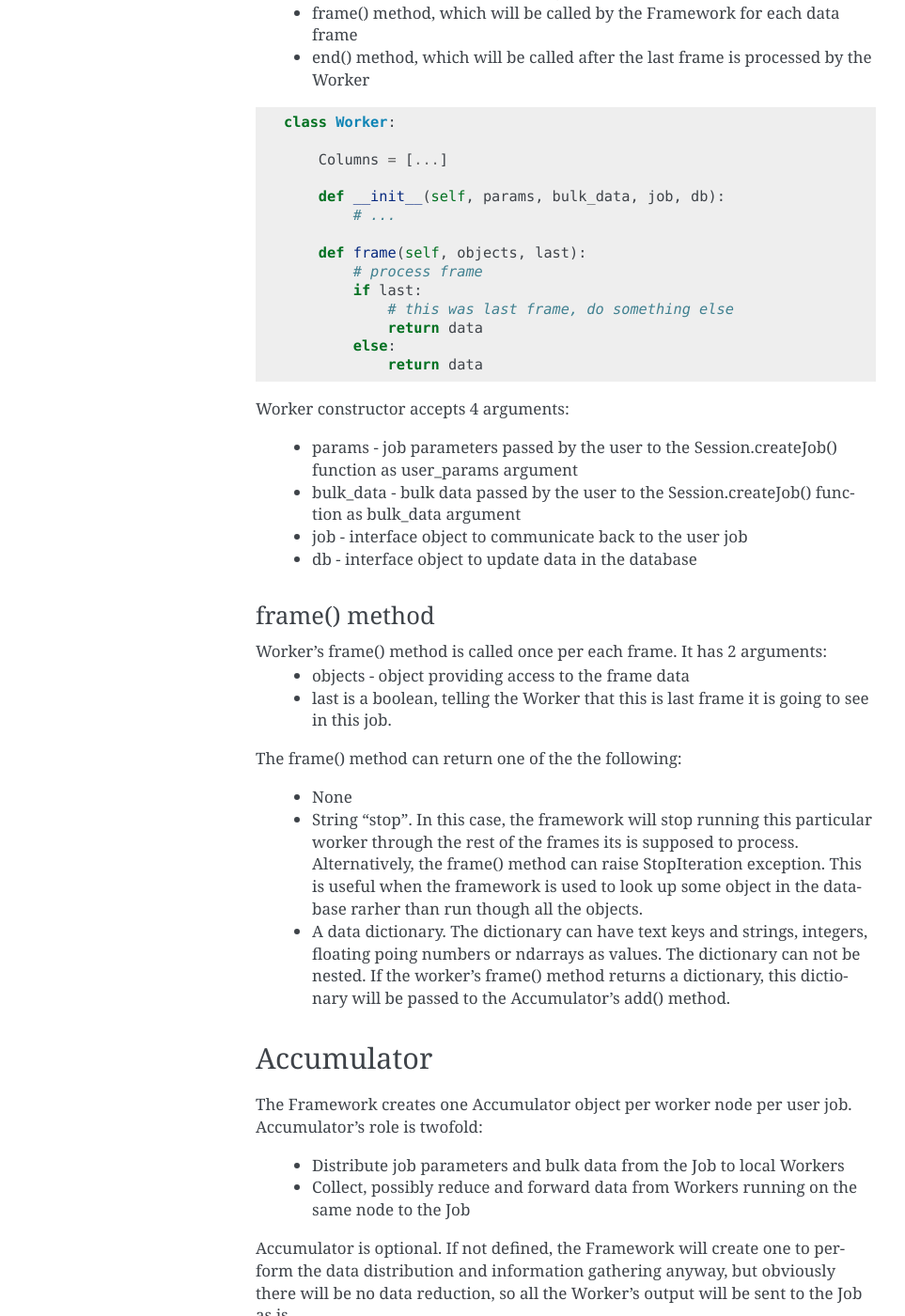
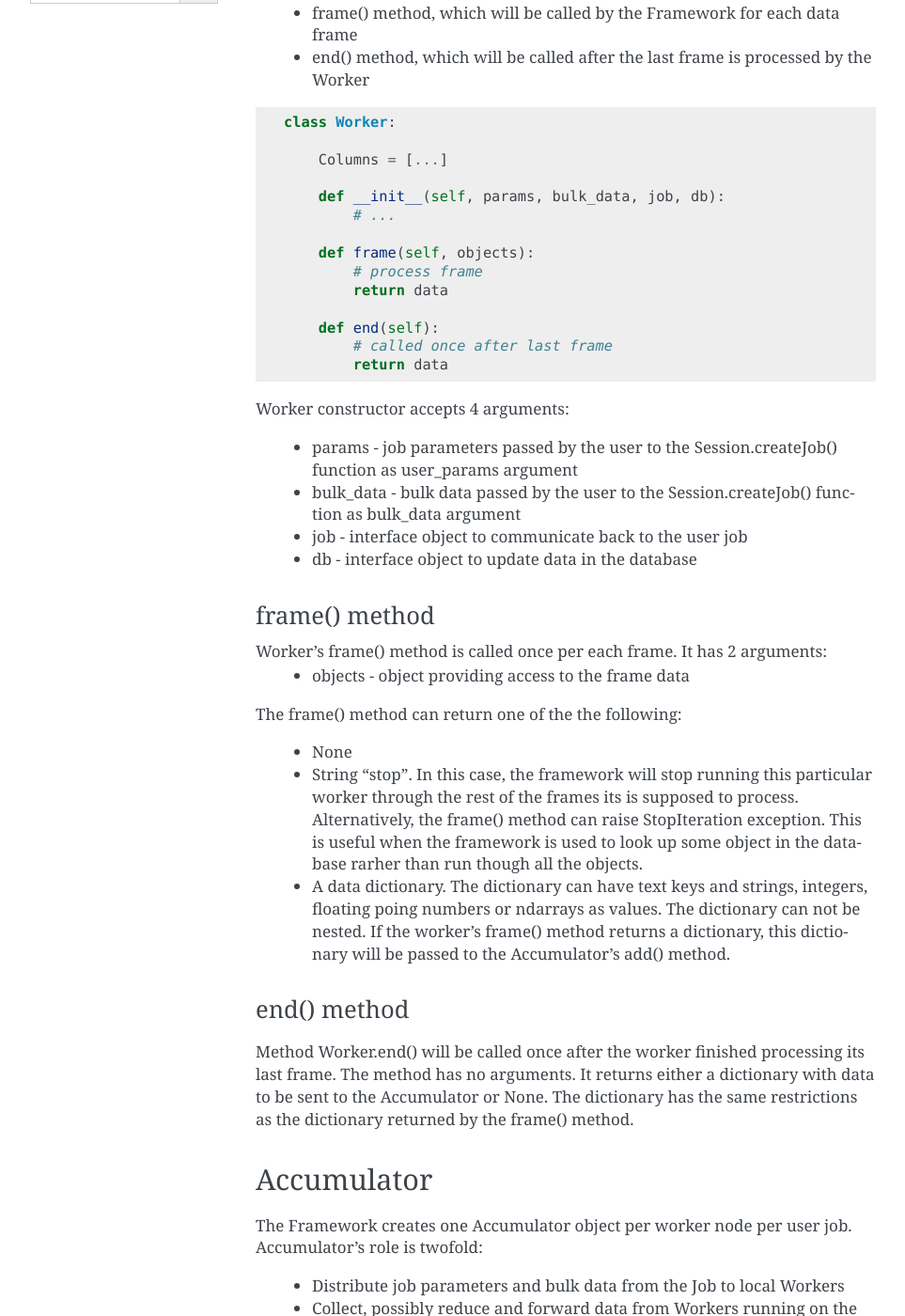
Before and after one commit to ivmfnal/striped, a Sphinx documentation site: the page built from docs/analysis_code.rst, in a window 1280 px wide and 1400 px high, scrolled down 612 px. Shown: the whole window at 94% size, without its empty margins (148-1111 px from the left). Built offline with Sphinx 7.4.7, drawn with Linux system fonts in a browser that asks for light colours; some of the changed text lies outside the part shown.

Commit message:
removed the \'last\' argument from frame()

```diff
--- a/docs/analysis_code.rst
+++ b/docs/analysis_code.rst
@@ -29,13 +29,13 @@ The user analysis code executed by the workers is specified as a Python class wi
         def __init__(self, params, bulk_data, job, db):
             # ...
 
-        def frame(self, objects, last):
+        def frame(self, objects):
             # process frame
-            if last:
-                # this was last frame, do something else
-                return data
-            else:
-                return data
+            return data
+
+        def end(self):
+            # called once after last frame
+            return data
 
 Worker constructor accepts 4 arguments:
 
@@ -48,13 +48,18 @@ frame() method
 ~~~~~~~~~~~~~~
 Worker's frame() method is called once per each frame. It has 2 arguments:
     * objects - object providing access to the frame data
-    * last is a boolean, telling the Worker that this is last frame it is going to see in this job.
 
 The frame() method can return one of the the following:
 
     * None
     * String "stop". In this case, the framework will stop running this particular worker through the rest of the frames its is supposed to process. Alternatively, the frame() method can raise StopIteration exception. This is useful when the framework is used to look up some object in the database rarher than run though all the objects.
     * A data dictionary. The dictionary can have text keys and strings, integers, floating poing numbers or ndarrays as values. The dictionary can not be nested. If the worker's frame() method returns a dictionary, this dictionary will be passed to the Accumulator's add() method.
+
+end() method
+~~~~~~~~~~~~
+Method Worker.end() will be called once after the worker finished processing its last frame. The method has no arguments.
+It returns either a dictionary with data to be sent to the Accumulator or None. The dictionary has the same restrictions as the
+dictionary returned by the frame() method.
 
 Accumulator
 -----------
@@ -108,7 +113,7 @@ The argument of the Worker's frame() method (objects) is an Object Group Accesso
 
 .. code-block:: python
 
-    def frame(self, objects, last):
+    def frame(self, objects):
         # ... the following are equivalent:
         b1 = objects.branch("Muon")
         b2 = objects.Muon
@@ -121,7 +126,7 @@ The argument of the Worker's frame() method (objects) is an Object Group Accesso
 
         Columns = ["event_id"]
 
-        def frame(self, objects, last):
+        def frame(self, objects):
             # ... the following are equivalent:
             e1 = objects.attr("event_id")
             e2 = objects.event_id
@@ -141,7 +146,7 @@ to the number of objects. For example:
 
         Columns = ["mass"]
 
-        def frame(self, objects, last):
+        def frame(self, objects):
             object_filter = objects.filter(object.mass > 4.5)
 
 See *Filters* section below for details.
@@ -154,7 +159,7 @@ You can iterate over the Object Group Accessor object, as if it was a list of in
 
         Columns = ["mass"]
 
-        def frame(self, objects, last):
+        def frame(self, objects):
             for obj in objects:
                 mass = obj.mass
                 #...
@@ -167,7 +172,7 @@ Alternatively, individual objects can be accessed by indexing the Object Group A
 
         Columns = ["mass"]
 
-        def frame(self, objects, last):
+        def frame(self, objects):
             for i in xrange(objects.count):
                 mass = objects[i].mass
                 #...
@@ -186,7 +191,7 @@ Calling **branch** method of the Object Group accessor object returns a Branch A
 
         Columns = ["Muon.pt"]
 
-        def frame(self, objects, last):
+        def frame(self, objects):
             muons = objects.Muon                    # muons is a Branch Accessor object
             # ... the following are equivalent:
             mu_pt = muons.pt
@@ -202,7 +207,7 @@ Calling **branch** method of the Object Group accessor object returns a Branch A
 
         Columns = ["Muon.pt"]
 
-        def frame(self, objects, last):
+        def frame(self, objects):
             muon_filter = events.Muon.filter(events.Muon.pt > 300.0)
             # or...
             muons = events.Muon     # muons branch
@@ -224,7 +229,7 @@ You can iterate over the branch accessor object, as if it was a list of individu
 
         Columns = ["Muon.pt"]
 
-        def frame(self, objects, last):
+        def frame(self, objects):
             muons = events.Muon             # branch accessor
             for mu in muons:
                 mu_pt = mu.pt               # "pt" value for individual muon in the entire event group
@@ -242,7 +247,7 @@ When iterating over the Object Group Accessor or applying a numeric index to it,
 
         Columns = ["mass"]
 
-        def frame(self, objects, last):
+        def frame(self, objects):
             for obj in objects:                 # obj is an Object Accessor
                 #...
 
@@ -257,7 +262,7 @@ Object Accessor is used to access object attributed and branch elements associat
 
         Columns = ["mass"]
 
-        def frame(self, objects, last):
+        def frame(self, objects):
             for obj in objects:                 # obj is an Object Accessor
                 m1 = obj.attr("mass")           # m1 and m2 are the same
                 m2 = obj.mass
@@ -304,7 +309,7 @@ all branch element pairs regardless of which object they belong to. For example:
 
         Columns = ["muon.p4"]
 
-        def frame(self, objects, last):
+        def frame(self, objects):
             mu_pairs = events.muon.pairs()                      # this is Combo Accessor object
             for mu_pair in mu_pairs:                            # iteration produces pairs of muons for all the events in the group
                 mu1, mu2 = mu_pair                              # unpack the pair
@@ -319,7 +324,7 @@ You can extract first or second member of all pairs from the Combo Accessor:
 
         Columns = ["muon.p4"]
 
-        def frame(self, objects, last):
+        def frame(self, objects):
             mu_pairs = events.muon.pairs()                      # this is Combo Accessor object
             mu1, mu2 = mu_pairs                                 # first and second items of each pair
             mu_mu_mass = invariant_mass_array(mu1.p4, mu2.p4)      # calculate invariant masses from vectors
@@ -346,7 +351,7 @@ same accessor object. Filters are created by passing a boolean mask array of cor
         def __init__(self, params, bulk, job, db):
             self.Job = job
 
-        def frame(self, objects, last):
+        def frame(self, objects):
 
             fq = objects.filter(objects.quality > 3.5)      # "object.quality > 3.5" is an expression resulting in a boolean numpy array
             good_objects = fq(objects)                      # create new Object Group Accessor with fewer objects
@@ -380,7 +385,7 @@ Branch filter examples:
         def __init__(self, params, bulk, job, db):
             self.Job = job
 
-        def frame(self, objects, last):
+        def frame(self, objects):
 
             muons = objects.muon
             high_pt_filter = muon.filter(muon.pt > 100.0)
@@ -405,7 +410,7 @@ passing an existing filter to the filter() method of an accessor, or implicitly
         def __init__(self, params, bulk, job, db):
             self.Job = job
 
-        def frame(self, objects, last):
+        def frame(self, objects):
 
             heavy_object_filter = objects.filter(objects.mass > 10.3)
             converted_filter = objects.component.filter(heavy_object_filter)    # explicit conversion, object filter to branch filter
@@ -429,7 +434,7 @@ You can use filters with Combo Accessors too. Filters created by Combo Accessors
         def __init__(self, params, bulk, job, db):
             self.Job = job
 
-        def frame(self, events, last):
+        def frame(self, events):
             mu_pairs = events.muon.pairs()                      # this is Combo Accessor object
             mu1, mu2 = mu_pairs                                 # first and second items of each pair
 
```
